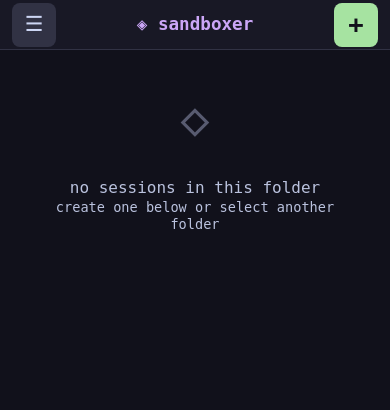
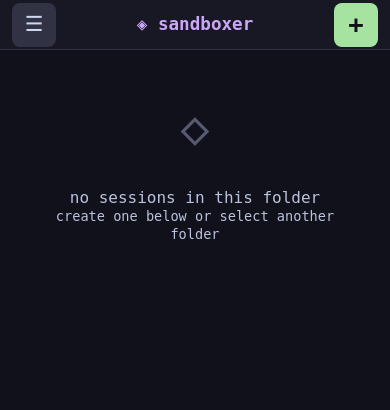
Before and after one commit to chriopter/sandboxer, a Python web app: template sandboxer/templates/index.html in a window 390 px wide. Shown: the top 410 px of the page. Run offline with Jinja, Linux system fonts and the light colour scheme; the template is opened without the code that fills it, so the values that code supplies are empty.

Commit message:
Fix mobile header overlapping content
- Remove conflicting padding rules
- Proper padding-top for mobile header

🤖 Generated with [Claude Code](https://claude.com/claude-code)

Co-Authored-By: Claude Opus 4.5 <noreply@anthropic.com>

```diff
--- a/sandboxer/static/style.css
+++ b/sandboxer/static/style.css
@@ -304,7 +304,8 @@ body.sidebar-closed main {
   /* Main content below header */
   main {
     margin-left: 0;
-    padding-top: calc(50px + 12px);
+    padding: 12px;
+    padding-top: calc(50px + 16px);
   }
 
   /* Sidebar full screen */
@@ -1005,11 +1006,6 @@ body.terminal-page {
     gap: 0.8ch;
   }
 
-  main {
-    padding: 1ch;
-    padding-bottom: calc(1ch + 70px);
-  }
-
   .grid { gap: 1ch; }
 }
 
@@ -1028,10 +1024,6 @@ body.terminal-page {
 
   .stat {
     font-size: 0.75em;
-  }
-
-  main {
-    padding-bottom: calc(1ch + 90px);
   }
 }
 
```
